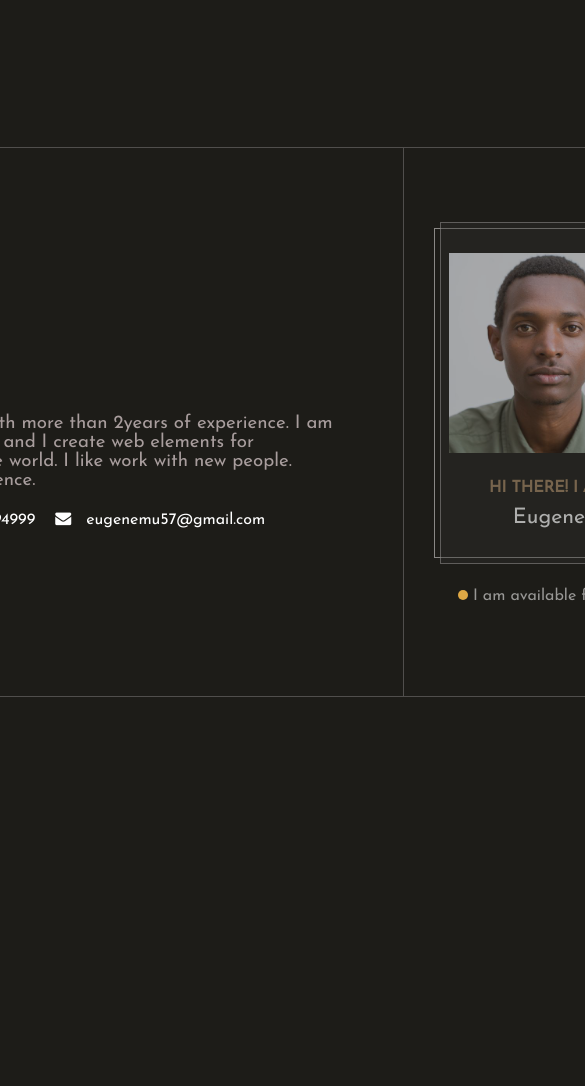
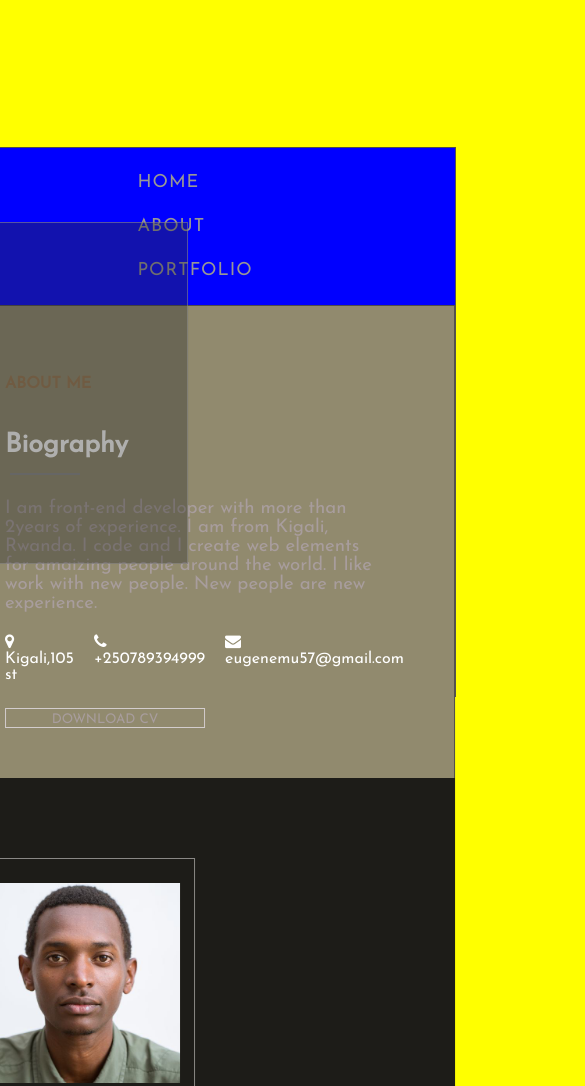
Before and after one commit to MunyamEugene/portfolio, a plain HTML site: page about.html in a window 390 px wide. Shown: the top 1086 px of the page, 585 px wide, since content can reach past the window. Before the commit the page ends 844 px from the top, so only its background shows below. Drawn offline with Linux system fonts and the light colour scheme; a script that the page names is missing.

Commit message:
mobile version

```diff
--- a/about.html
+++ b/about.html
@@ -12,8 +12,8 @@
     <link href="https://fonts.googleapis.com/css2?family=Josefin+Sans&display=swap" rel="stylesheet">
     <link rel="stylesheet" href="https://cdnjs.cloudflare.com/ajax/libs/font-awesome/4.7.0/css/font-awesome.min.css">
 
-    <link rel="stylesheet" href="/portfolio/style/style.css" />
-    <link rel="stylesheet" href="/portfolio/style/mobile.css" />
+    <link rel="stylesheet" href="/style/style.css" />
+    <link rel="stylesheet" href="/style/mobile.css" />
 
 
 </head>
@@ -28,9 +28,9 @@
                 <div class="line line-3"></div>
             </div>
             <ul class="main-list">
-            <li class="nav-item"><a class="nav-link" href="/portfolio/index.html">Home</a></li>
-            <li class="nav-item"><a class="nav-link" href="/portfolio/about.html">About</a></li>
-            <li class="nav-item"><a class="nav-link" href="/portfolio/projects.html">Portfolio</a></li>
+            <li class="nav-item"><a class="nav-link" href="/index.html">Home</a></li>
+            <li class="nav-item"><a class="nav-link" href="/about.html">About</a></li>
+            <li class="nav-item"><a class="nav-link" href="/projects.html">Portfolio</a></li>
             </ul>
             <div class="social-media">
                 <p><span><i class="fa fa-github-square" aria-hidden="true"></i></span>GitHub</p>
@@ -56,7 +56,7 @@
             </div>
             <div class="img-profile">
                 <div class="frame1">
-                <img src="/portfolio/images/eugene.jpeg" width="200" height="200" />
+                <img src="/images/eugene.jpeg" width="200" height="200" />
                     <div class="greeting">
                         <h1>HI THERE! I AM</h1>
                         <P>Eugene</P>
--- a/style/mobile.css
+++ b/style/mobile.css
@@ -0,0 +1,39 @@
+@media screen and (max-width:600px){
+body{
+    background-color: yellow;
+    overflow: unset;
+}
+main{
+    background-color: yellow;
+    width: auto;
+}
+
+.content {
+    background-color: #918a6e;
+    display: flex;
+    flex-direction: column;
+
+}
+.content .content-text {
+    border-right: 1px solid rgb(80, 78, 76);
+    display: flex;
+    flex-direction: column;
+    height: auto;
+
+}
+
+.nav-bar {
+    height: auto;
+    width: auto;
+    position: unset;
+    background-color: blue;
+}
+.nav-bar .bugger-menu{
+    display: none;
+}
+.nav-bar .social-media{
+    display: none;
+}
+
+
+}
```
Also changed, not shown: index.html (+6 -6 lines), projects.html (+8 -8 lines).
